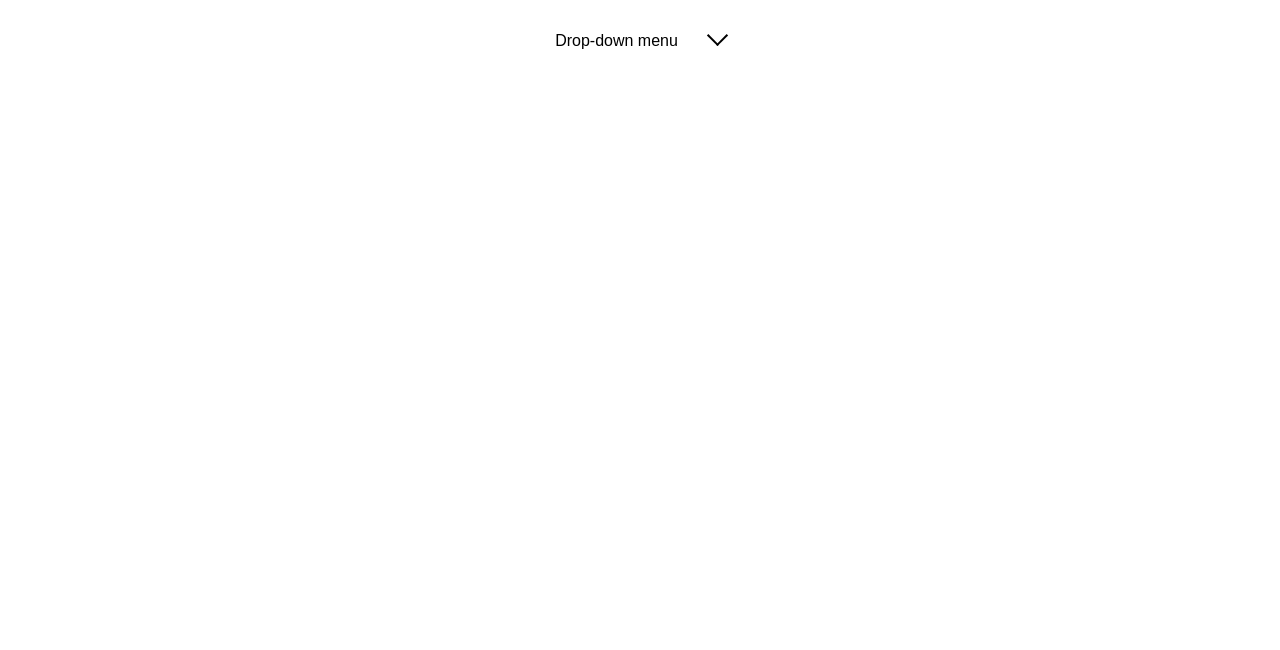
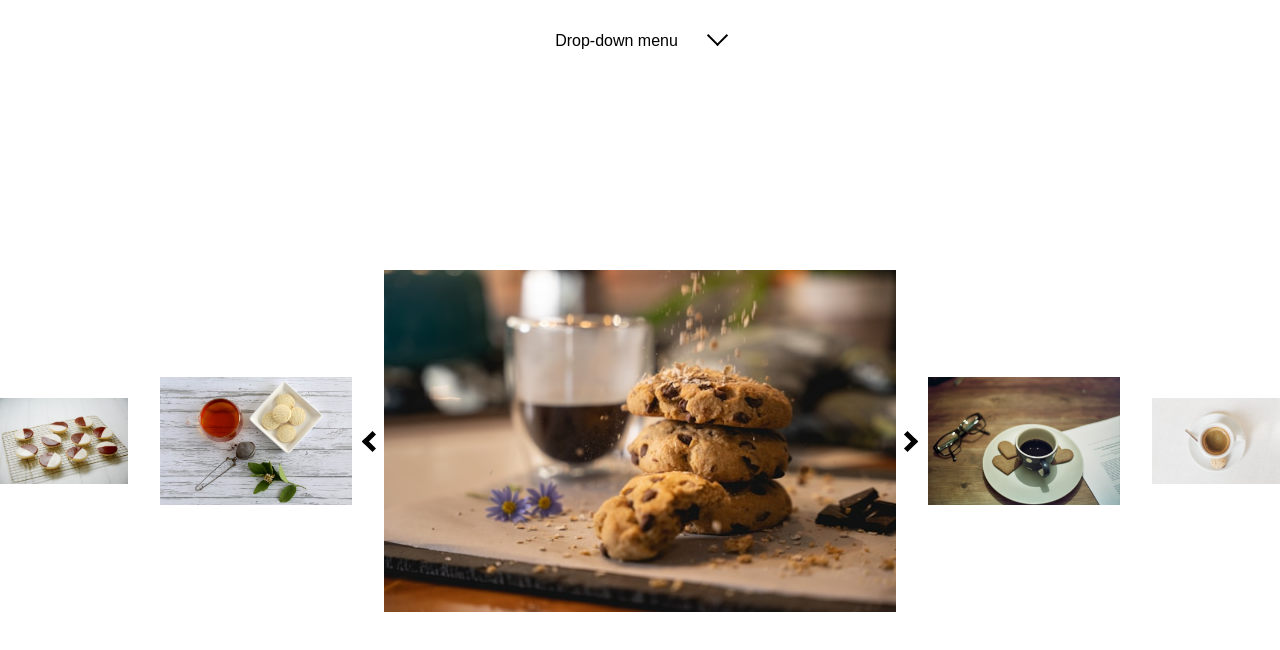
Before and after one commit to all0ver/dropDown-carousel, a website built with webpack: page src/template.html in a window 1280 px wide. Built offline with nearby package versions, Linux system fonts and the light colour scheme.

Commit message:
carousel js

```diff
--- /dev/null
+++ b/src/css/carousel.css
@@ -0,0 +1,64 @@
+.carouselDiv {
+  flex: 1;
+  display: flex;
+  align-items: center;
+  justify-content: center;
+}
+
+.allPhotos {
+  width: 100%;
+  display: flex;
+  justify-content: space-between;
+  align-items: center;
+  /*position: relative;*/
+}
+
+.mainPhoto {
+  position: relative;
+}
+
+.left {
+  border-bottom: 5px solid black;
+  border-right: 5px solid black;
+  transform: rotate(135deg);
+  left: 28.5%;
+}
+
+.right {
+  border-bottom: 5px solid black;
+  border-right: 5px solid black;
+  transform: rotate(-45deg);
+  right: 28.5%;
+}
+
+.right, .left {
+  width: 15px;
+  height: 15px;
+  position: absolute;
+  cursor: pointer;
+}
+
+.nr1 {
+  order: 1;
+  width: 10%;
+}
+
+.nr2 {
+  order: 2;
+  width: 15%;
+}
+
+.nr3 {
+  order: 3;
+  width: 40%;
+}
+
+.nr4 {
+  order: 4;
+  width: 15%;
+}
+
+.nr5 {
+  order: 5;
+  width: 10%;
+}
--- a/src/css/style.css
+++ b/src/css/style.css
@@ -6,4 +6,7 @@
 
 body {
   font-family: Arial, Helvetica, sans-serif;
+  display: flex;
+  flex-direction: column;
+  min-height: 100vh;
 }
--- a/src/index.js
+++ b/src/index.js
@@ -1,8 +1,15 @@
 import './css/style.css';
 import './css/dropDown.css';
+import './css/carousel.css';
 
-import { dropDown } from './modules/dropDown';
+import { dropDown } from './modules/dropDown.js';
+import { next } from './modules/carousel.js';
+import { previous } from './modules/carousel.js';
+const dropDownBtn = document.querySelector(".dropBtn");
+dropDownBtn.addEventListener("click", dropDown);
 
-const dropDownBtn = document.querySelector(".dropBtn");
+const right = document.querySelector(".right");
+const left = document.querySelector(".left");
 
-dropDownBtn.addEventListener("click", dropDown);
+right.addEventListener("click", next);
+left.addEventListener("click", previous);
--- /dev/null
+++ b/src/modules/carousel.js
@@ -0,0 +1,36 @@
+export const next = () => {
+  const newClasses = [];
+
+  for (let i = 1; i <= 5; i++) {
+    const current = document.querySelector(`.nr${i}`);
+    let newItem = i + 1;
+
+    if (i === 5) {
+      newItem = 1;
+    }
+
+    newClasses.push({ element: current, newClass: `nr${newItem}` });
+  }
+
+  newClasses.forEach(item => {
+    item.element.classList.remove(`nr${item.element.className.match(/nr(\d)/)[1]}`);
+    item.element.classList.add(item.newClass);
+  });
+}
+
+export const previous = () => {
+  const newClasses = [];
+  for (let i = 1; i <= 5; i++) {
+    const current = document.querySelector(`.nr${i}`);
+    let newItem = i+1;
+
+    if (i === 5) {
+      newItem = 1;
+    }
+    newClasses.push({element: current, newClass: `nr${newItem}` });
+  }
+  newClasses.forEach(item => {
+    item.element.classList.remove(`nr${item.element.className.match(/nr(\d)/)[1]}`);
+    item.element.classList.add(item.newClass);
+  });
+}
--- a/src/template.html
+++ b/src/template.html
@@ -23,6 +23,17 @@
       </div>
     </div>
   </div>
+  <div class="carouselDiv">
+    <div class="allPhotos">
+      <img src="./img/1.jpg" alt="1" class="nr1">
+      <img src="./img/2.jpg" alt="2" class="nr2">
+      <img src="./img/3.jpg" alt="3" class="nr3">
+      <img src="./img/4.jpg" alt="4" class="nr4">
+      <img src="./img/5.jpg" alt="5" class="nr5">
+      <div class="left"></div>
+      <div class="right"></div>
+    </div>
+  </div>
 </body>
 
 </html>
```
Also changed, not shown: src/img/1.jpg (added), src/img/2.jpg (added), src/img/3.jpg (added), src/img/4.jpg (added), src/img/5.jpg (added).
